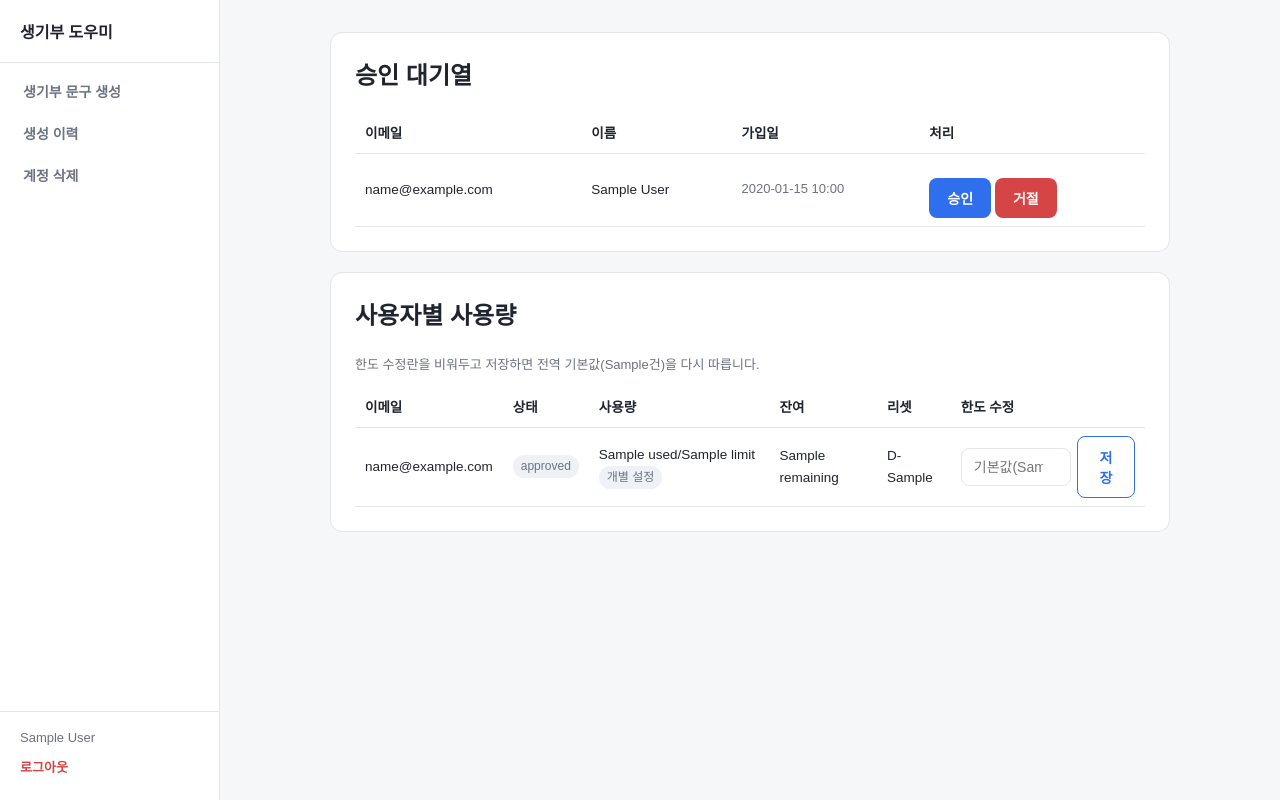
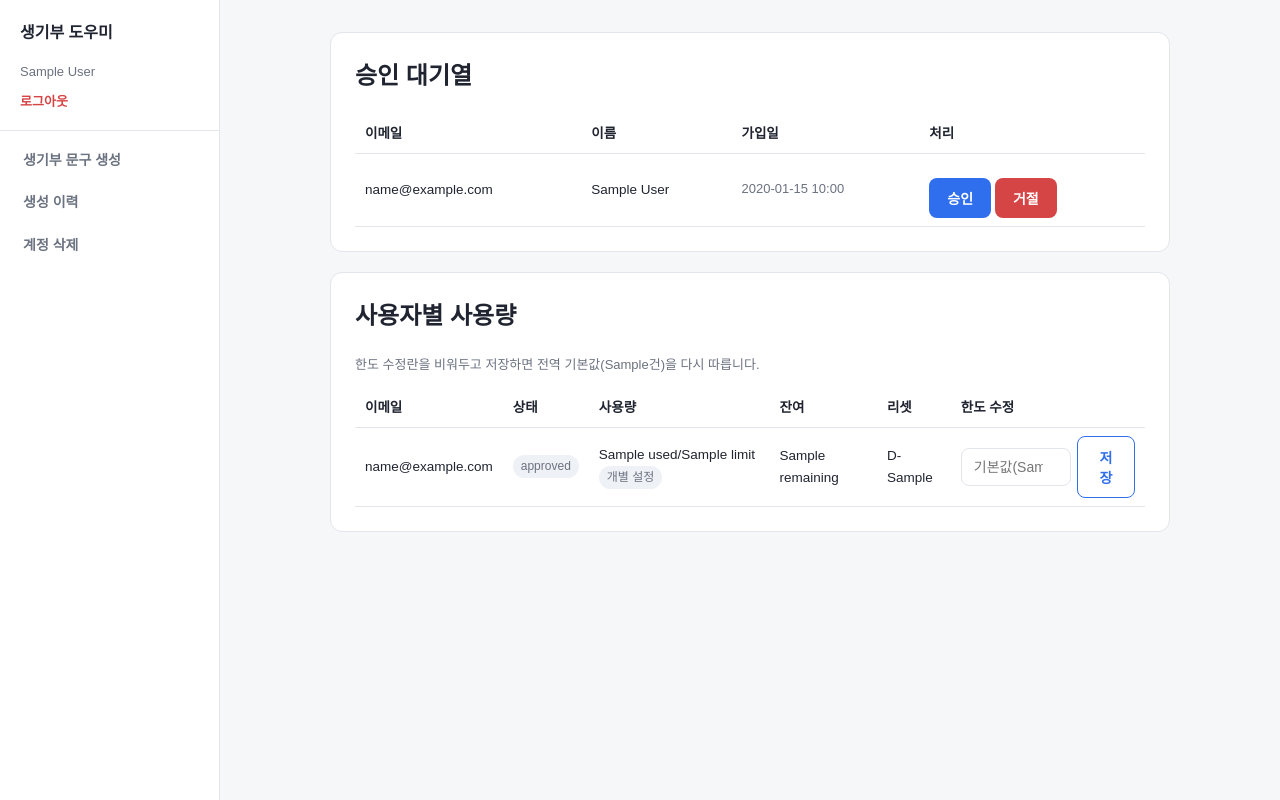
Before and after one commit to VioletWizard-lim/student_record, a FastAPI app: template app/templates/admin.html in a window 1280 px wide. Run offline with FastAPI, Linux system fonts and the light colour scheme; the template is opened without the code that fills it: most values are stand-ins (such as "Sample title", 1, 10 or a date in 2020); parts of the project's set-up code (start-up, migrations or seed data) failed here and were passed over.

Commit message:
사이드바 사용자 이름/로그아웃을 상단으로 이동
nav가 flex:1로 늘어나 화면이 길 때 로그아웃 링크가 맨 아래로 밀려나
보이던 문제를 해결. 사용자 이름/로그아웃을 브랜드 바로 아래, 메뉴
목록 위로 옮겼다.

```diff
--- a/app/static/style.css
+++ b/app/static/style.css
@@ -71,14 +71,29 @@ header.topbar nav a {
   text-decoration: none;
   font-weight: 700;
   padding: 0 20px 16px;
+}
+
+.sidebar-user {
+  padding: 0 20px 16px;
   margin-bottom: 8px;
   border-bottom: 1px solid var(--border);
+}
+
+.sidebar-user .muted {
+  font-size: 13px;
+  margin-bottom: 6px;
+}
+
+.sidebar-user a {
+  color: var(--danger);
+  text-decoration: none;
+  font-weight: 600;
+  font-size: 13px;
 }
 
 .sidebar-nav {
   display: flex;
   flex-direction: column;
-  flex: 1;
 }
 
 .sidebar-nav a {
@@ -99,24 +114,6 @@ header.topbar nav a {
   color: var(--primary);
   border-left-color: var(--primary);
   background: var(--notice-bg);
-}
-
-.sidebar-footer {
-  padding: 16px 20px 0;
-  margin-top: 8px;
-  border-top: 1px solid var(--border);
-}
-
-.sidebar-footer .muted {
-  font-size: 13px;
-  margin-bottom: 6px;
-}
-
-.sidebar-footer a {
-  color: var(--danger);
-  text-decoration: none;
-  font-weight: 600;
-  font-size: 13px;
 }
 
 main.container {
--- a/app/templates/base.html
+++ b/app/templates/base.html
@@ -11,6 +11,10 @@
     {% if profile %}
     <aside class="sidebar">
       <a class="sidebar-brand" href="/dashboard">생기부 도우미</a>
+      <div class="sidebar-user">
+        <div class="muted">{{ profile.display_name or profile.email }}</div>
+        <a href="/logout">로그아웃</a>
+      </div>
       <nav class="sidebar-nav">
         {% if profile.status == "approved" %}
         <a href="/dashboard" class="{% if active_nav == 'dashboard' %}active{% endif %}">생기부 문구 생성</a>
@@ -23,10 +27,6 @@
         <a href="/admin" class="{% if active_nav == 'admin' %}active{% endif %}">관리자 모드</a>
         {% endif %}
       </nav>
-      <div class="sidebar-footer">
-        <div class="muted">{{ profile.display_name or profile.email }}</div>
-        <a href="/logout">로그아웃</a>
-      </div>
     </aside>
     {% else %}
     <header class="topbar">
```
